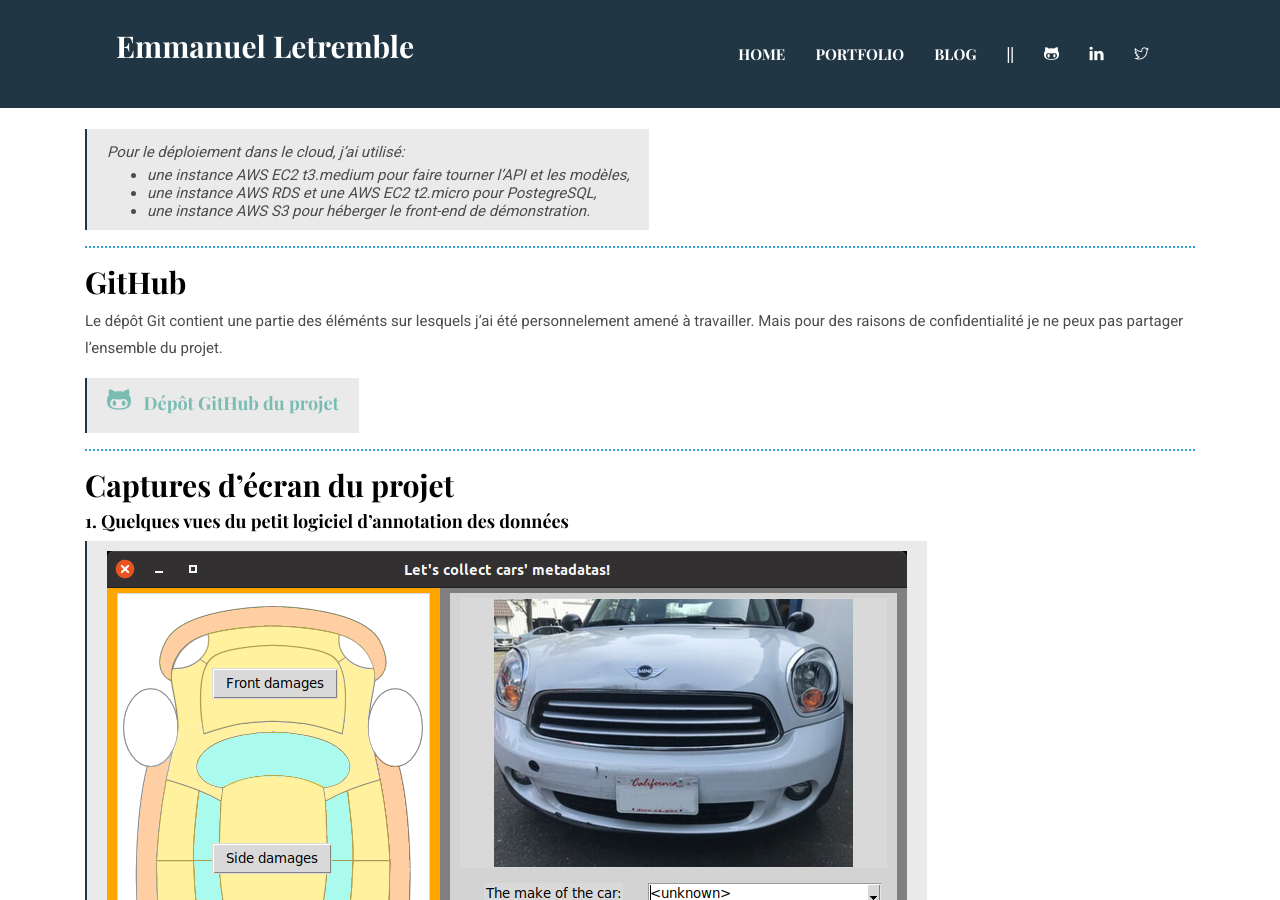
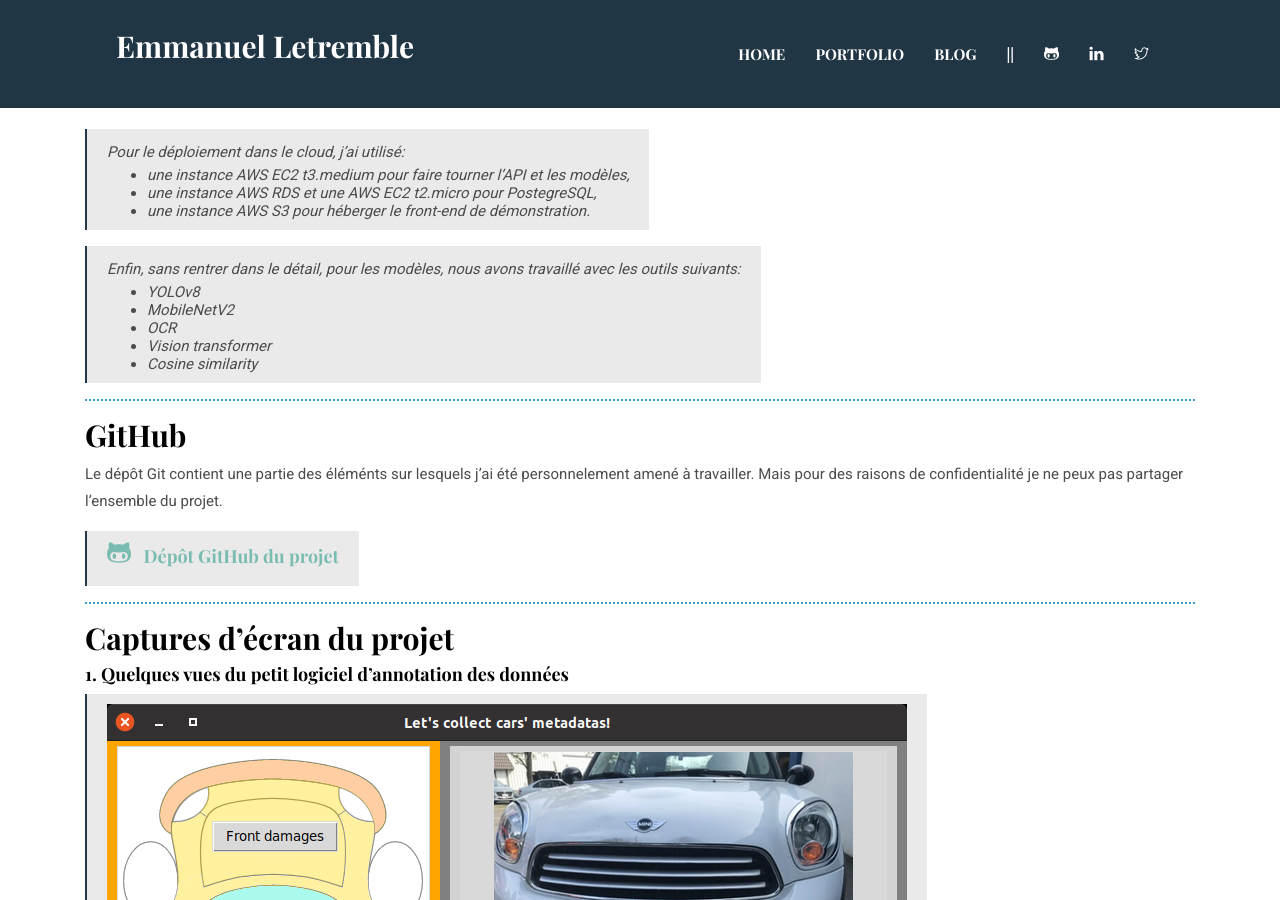
Before and after one commit to Valkea/Valkea.github.io, a Jekyll site: the page built from _posts/2023-04-05-AI-Omdena_MyCover.markdown, in a window 1280 px wide and 900 px high, scrolled down 1708 px. Built offline with Jekyll 4.4.1, drawn with Linux system fonts in a browser that asks for light colours.

Commit message:
refactor: add some more details about the tools used for modeling

```diff
--- a/_posts/2023-04-05-AI-Omdena_MyCover.markdown
+++ b/_posts/2023-04-05-AI-Omdena_MyCover.markdown
@@ -24,6 +24,13 @@ Dans le groupe de déploiement, j'ai écrit `une API Flask` pour inférer les do
 > - une instance AWS EC2 t3.medium pour faire tourner l'API et les modèles,
 > - une instance AWS RDS et une AWS EC2 t2.micro pour PostegreSQL,
 > - une instance AWS S3 pour héberger le front-end de démonstration.
+
+> Enfin, sans rentrer dans le détail, pour les modèles, nous avons travaillé avec les outils suivants:
+> - YOLOv8
+> - MobileNetV2
+> - OCR
+> - Vision transformer
+> - Cosine similarity
 
 ---
 ### GitHub
```
